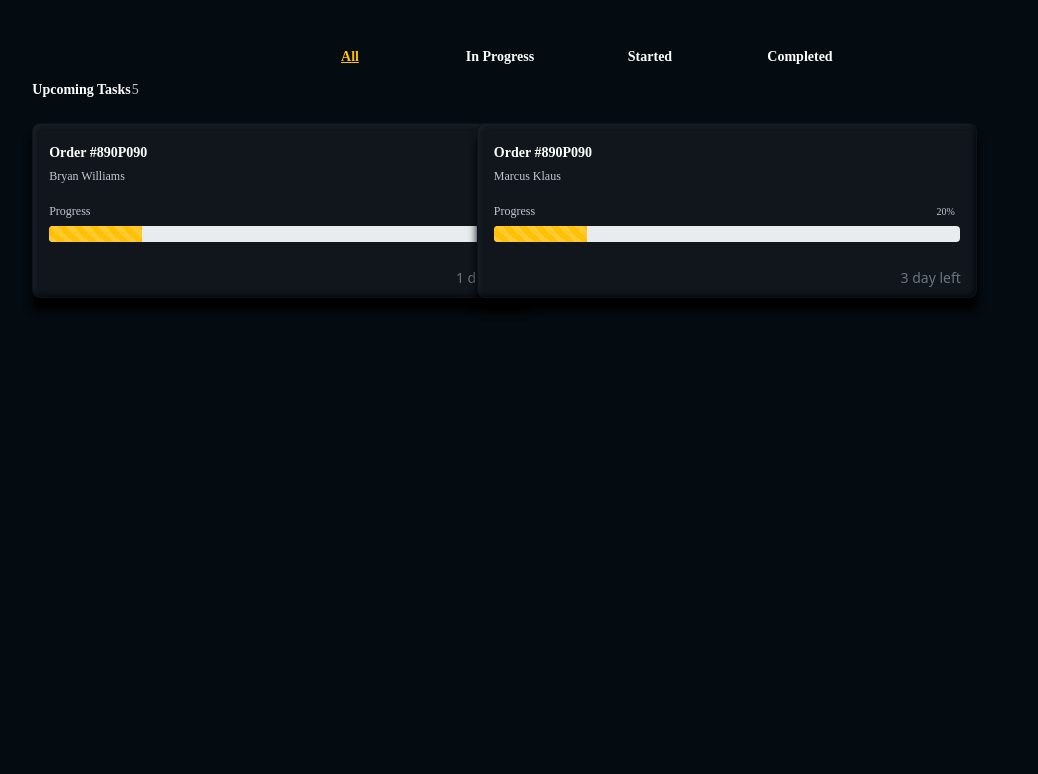
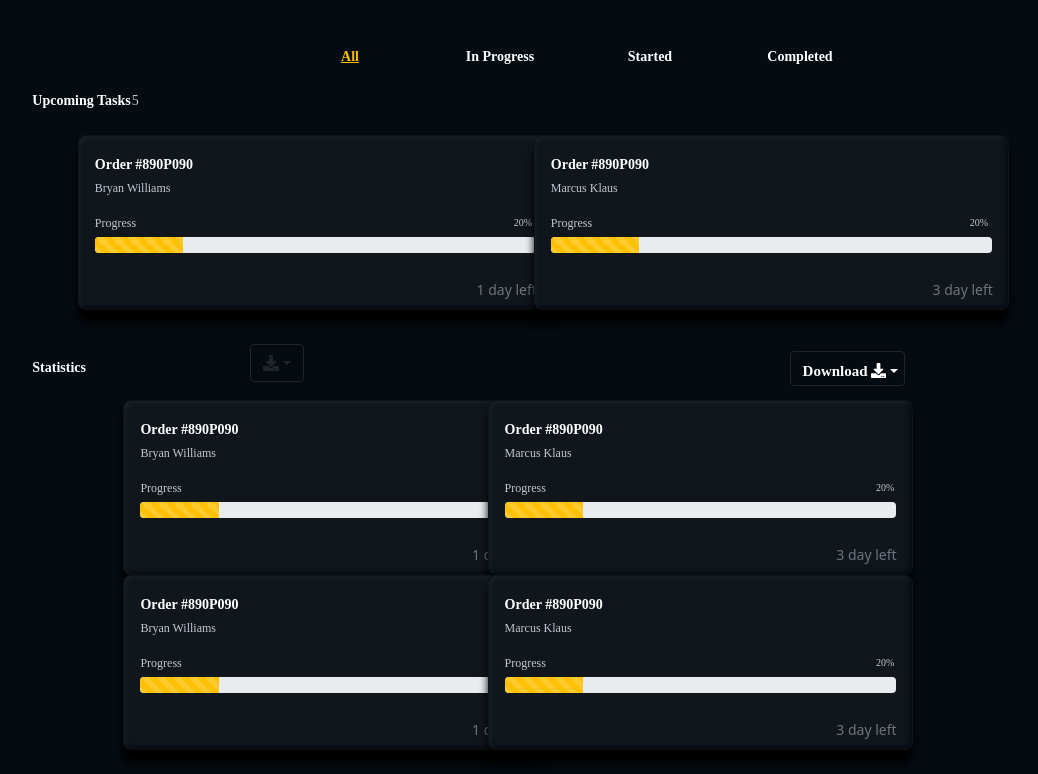
Before and after one commit to edebol66/Prueba, a plain HTML site: page index.html in a window 1280 px wide. Shown: the part 108-882 px from the top of the page, without its empty margins (141-1179 px from the left). Before the commit the page ends 800 px from the top, so only its background shows below. Drawn offline with nearby package versions, Linux system fonts and the light colour scheme.

Commit message:
se agregarón nuevas funcionalidades

```diff
--- a/index.html
+++ b/index.html
@@ -10,6 +10,7 @@
 	<script src="https://code.jquery.com/jquery-3.2.1.slim.min.js" integrity="sha384-KJ3o2DKtIkvYIK3UENzmM7KCkRr/rE9/Qpg6aAZGJwFDMVNA/GpGFF93hXpG5KkN" crossorigin="anonymous"></script>
 	<script src="https://cdnjs.cloudflare.com/ajax/libs/popper.js/1.12.9/umd/popper.min.js" integrity="sha384-ApNbgh9B+Y1QKtv3Rn7W3mgPxhU9K/ScQsAP7hUibX39j7fakFPskvXusvfa0b4Q" crossorigin="anonymous"></script>
 	<script src="https://maxcdn.bootstrapcdn.com/bootstrap/4.0.0/js/bootstrap.min.js" integrity="sha384-JZR6Spejh4U02d8jOt6vLEHfe/JQGiRRSQQxSfFWpi1MquVdAyjUar5+76PVCmYl" crossorigin="anonymous"></script>
+	<script src="https://cdnjs.cloudflare.com/ajax/libs/font-awesome/5.15.3/js/all.min.js" integrity="sha512-RXf+QSDCUQs5uwRKaDoXt55jygZZm2V++WUZduaU/Ui/9EGp3f/2KZVahFZBKGH0s774sd3HmrhUy+SgOFQLVQ==" crossorigin="anonymous"></script>
 
 	<link rel="stylesheet" href="style.css">
 	<title>Task</title>
@@ -47,10 +48,10 @@
 				</ul>
 			</div>
 			<div class="col-md-12"></div>
-			<div class="col-md-2" style="padding-top: 5%;">
+			<div class="col-md-2" style="padding-top: 6%;">
 					<p class="upcoming-tasks  ca2A">Upcoming Tasks</p>
 				</div>
-				<div class="col-md-1" style="padding-top: 5%;">
+				<div class="col-md-1" style="padding-top: 6%;">
 					<p class="texto-simple  ca2B">5</p>
 				</div>
 				<div class="col-md-9"></div>
@@ -90,6 +91,77 @@
 				  <div class="tab-pane fade" id="nav-contact" role="tabpanel" aria-labelledby="nav-contact-tab">...</div>
 				</div>
 			</div>
+			<div class="col-md-12"></div>
+			<div class="col-md-2" style="padding-top: 4%;">
+				<p class="upcoming-tasks ca2A">Statistics</p>
+			</div>
+			<div class="col-md-4" style="padding-top: 3%;">
+				<button type="button" class="btn btn-outline-dark dropdown-toggle boton-des">Download  <i class="fas fa-download"></i></button>
+				<button type="button" class="btn btn-outline-dark dropdown-toggle mostrar"><i class="fas fa-download"><i class="arrow_drop_down"></i></i></button>
+			</div>
+			<div class="col-md-6"></div>
+			<div class="col-md-12" style="padding-top: 1%;">
+				<div class="tab-content ca" id="nav-tab">
+				  <div class="tab-pane fade show active" id="nav-home" role="tabpanel" aria-labelledby="nav-home-tab">
+				  	<div class="row row-cols-1 row-cols-md-2 g-4">
+					  <div class="col espacio-card4">
+					    <div class="card card-tipo2">
+					      <div class="card-body">
+					        <h5 class="titulo-card">Order #890P090</h5>
+					        <p class="remitente-card">Bryan Williams</p>
+					        <p class="barra-progreso">Progress<div class="dato-barra">20%</div></p>
+					        <div class="progress barra">
+							  	<div class="progress-bar progress-bar-striped bg-warning" role="progressbar" style="width: 20%" aria-valuenow="75" aria-valuemin="0" aria-valuemax="100"></div>
+							</div>
+					      </div>
+					      <p class="card-text foot"><small class="text-muted">1 day left</small></p>
+					    </div>
+					  </div>
+					  <div class="col espacio-card3">
+					    <div class="card card-tipo2">
+					      <div class="card-body">
+					        <h5 class="titulo-card">Order #890P090</h5>
+					        <p class="remitente-card">Marcus Klaus</p>
+					        <p class="barra-progreso">Progress<div class="dato-barra">20%</div></p>
+					        <div class="progress barra">
+							  	<div class="progress-bar progress-bar-striped bg-warning" role="progressbar" style="width: 20%" aria-valuenow="10" aria-valuemin="0" aria-valuemax="100"></div>
+							</div>
+					      </div>
+					      <p class="card-text foot"><small class="text-muted">3 day left</small></p>
+					    </div>
+					  </div>
+					  <div class="col espacio-card4" style="position: relative;top: -24px;">
+					    <div class="card card-tipo2">
+					      <div class="card-body">
+					        <h5 class="titulo-card">Order #890P090</h5>
+					        <p class="remitente-card">Bryan Williams</p>
+					        <p class="barra-progreso">Progress<div class="dato-barra">20%</div></p>
+					        <div class="progress barra">
+							  	<div class="progress-bar progress-bar-striped bg-warning" role="progressbar" style="width: 20%" aria-valuenow="75" aria-valuemin="0" aria-valuemax="100"></div>
+							</div>
+					      </div>
+					      <p class="card-text foot"><small class="text-muted">1 day left</small></p>
+					    </div>
+					  </div>
+					  <div class="col espacio-card3" style="position: relative;top: -24px;">
+					    <div class="card card-tipo2">
+					      <div class="card-body">
+					        <h5 class="titulo-card">Order #890P090</h5>
+					        <p class="remitente-card">Marcus Klaus</p>
+					        <p class="barra-progreso">Progress<div class="dato-barra">20%</div></p>
+					        <div class="progress barra">
+							  	<div class="progress-bar progress-bar-striped bg-warning" role="progressbar" style="width: 20%" aria-valuenow="10" aria-valuemin="0" aria-valuemax="100"></div>
+							</div>
+					      </div>
+					      <p class="card-text foot"><small class="text-muted">3 day left</small></p>
+					    </div>
+					  </div>
+					</div>
+				  </div>
+				  <div class="tab-pane fade" id="nav-profile" role="tabpanel" aria-labelledby="nav-profile-tab">...</div>
+				  <div class="tab-pane fade" id="nav-contact" role="tabpanel" aria-labelledby="nav-contact-tab">...</div>
+				</div>
+			</div>
 		</div>
 	</div>
 	<div class="container">
--- a/style.css
+++ b/style.css
@@ -84,17 +84,47 @@
   letter-spacing: 0;
   line-height: 26px;
 }
+.boton-des{
+  color: #ffffff;
+  height: 35px;
+  width: 115px;
+  color: #FFFFFF;
+  font-family: Avenir;
+  font-size: 15px;
+  font-weight: 900;
+  letter-spacing: 0;
+  line-height: 26px;
+  position: relative;
+  left: 185%;
+  top: 6px;
+}
 .espacio-card{
   position: relative;
-  left: -3%;
+  left: 2%;
 }
 .espacio-card2{
   position: relative;
-  left: 8%;
+  left: 12%;
 }
+.espacio-card3{
+    padding-left: 20%;
+    position: relative;
+    left: -21%;
+  }
+  .espacio-card4{
+    position: relative;
+    left: 16%;
+  }
 .card-tipo{
   height: 175px;
-  width: 500px;
+  width: 475px;
+  border-radius: 8px;
+  background-color: #10161C;
+  box-shadow: inset -2px -2px 4px 0 #040B11, inset 2px 2px 4px 0 #1C232A, 0 13px 9px 0 #000000;
+}
+.card-tipo2{
+  height: 175px;
+  width: 425px;
   border-radius: 8px;
   background-color: #10161C;
   box-shadow: inset -2px -2px 4px 0 #040B11, inset 2px 2px 4px 0 #1C232A, 0 13px 9px 0 #000000;
@@ -182,7 +212,7 @@ div button:hover{
 	  position: relative;
 	  text-align: center;
 	  top:155px;
-    left: 9%;
+    left: 12%;
 	}
 	.img{
 		width: 40%;
@@ -239,7 +269,7 @@ div button:hover{
     left: -10%;
   }
   .ca2B{
-    top: 68px;
+    top: 70px;
     position: relative;
     left: 460%;
   }
@@ -282,6 +312,7 @@ div button:hover{
     position: relative;
     left: -2%;
   }
+
   .dato-barra{
   top: -18%;
   height: 35px;
@@ -333,4 +364,51 @@ div button:hover{
   top: -20%;
   font-size: 32px;
   }
+  .espacio-card3{
+    padding-left: 20%;
+    position: relative;
+    left: -4%;
+  }
+  .espacio-card4{
+    position: relative;
+    left: -2%;
+  }
+  .card-tipo2{
+  height: 275px;
+  width: 475px;
+  border-radius: 8px;
+  background-color: #10161C;
+  box-shadow: inset -2px -2px 4px 0 #040B11, inset 2px 2px 4px 0 #1C232A, 0 13px 9px 0 #000000;
+  }
+  .boton-des{
+  color: #ffffff;
+  height: 35px;
+  width: 115px;
+  color: #FFFFFF;
+  font-family: Avenir;
+  font-size: 34px;
+  font-weight: 900;
+  letter-spacing: 0;
+  line-height: 26px;
+  position: relative;
+  left: 320%;
+  top: 140px;
+  visibility: hidden;
+  }
+  .mostrar{
+    color: #ffffff;
+  height: 65px;
+  width: 115px;
+  color: #FFFFFF;
+  font-family: Avenir;
+  font-size: 34px;
+  font-weight: 900;
+  letter-spacing: 0;
+  line-height: 26px;
+  position: relative;
+  left: 320%;
+  top: 90px;
+  visibility: visible;
+  }
+
 }
```
